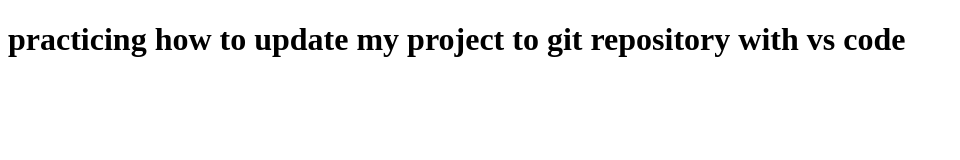
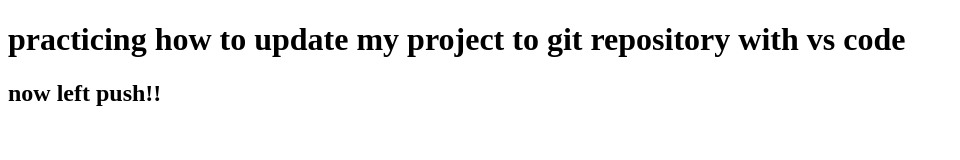
Before and after one commit to Joahkim/vscodetogithubtest, a plain HTML site: page index.html in a window 1280 px wide. Shown: the whole page, without its empty margins (0-960 px from the left). Drawn offline with Linux system fonts and the light colour scheme.

Commit message:
푸시해보자

```diff
--- a/index.html
+++ b/index.html
@@ -8,5 +8,6 @@
 </head>
 <body>
   <h1>practicing how to update my project to git repository with vs code</h1>
+  <h2>now left push!!</h2>
 </body>
 </html>
```
